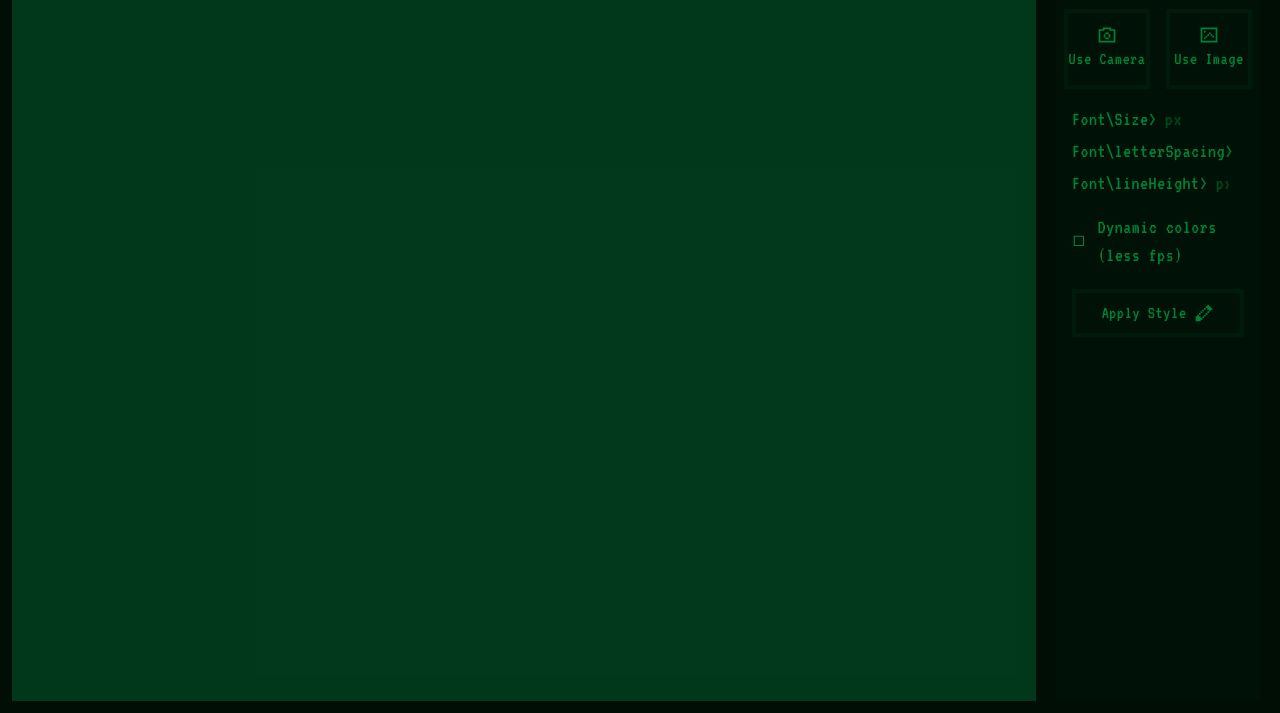
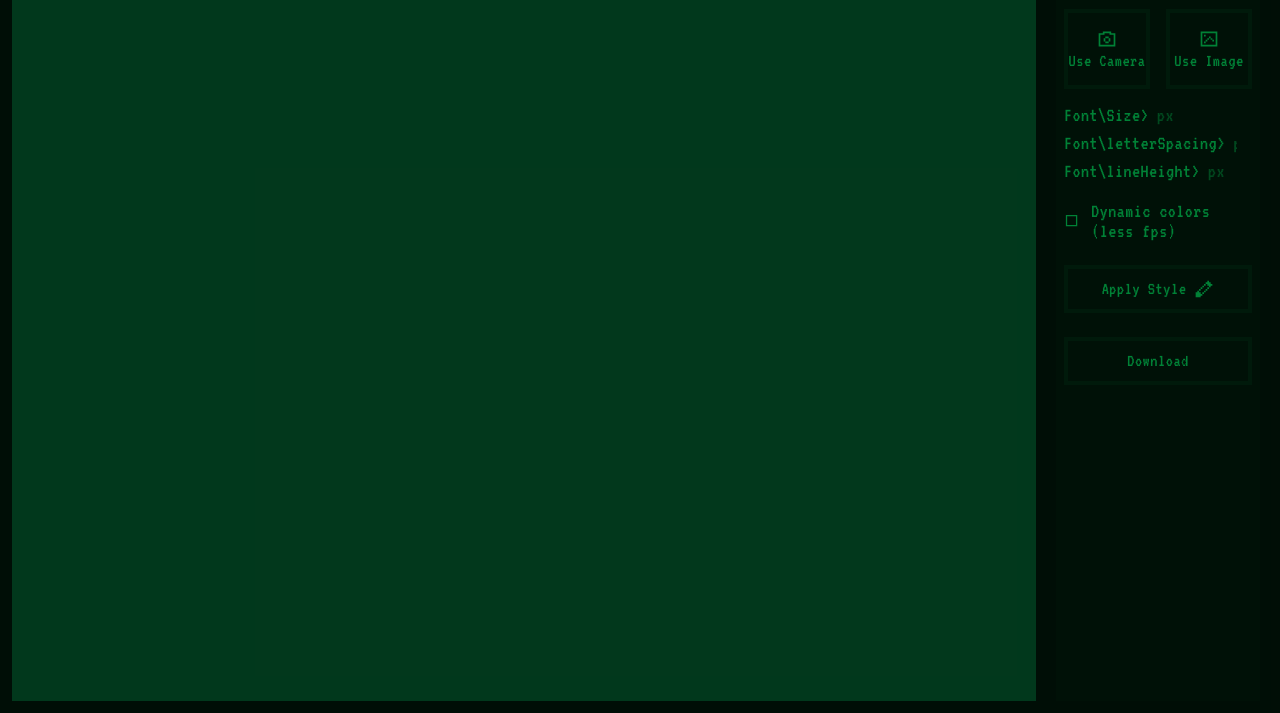
Before and after one commit to arachoxs/AsciiArt, a website: page index.html in a window 1280 px wide. Shown: the part 87-800 px from the top of the page. Drawn offline with Linux system fonts and the light colour scheme.

Commit message:
fix: add download functionality and improve layout styles

```diff
--- a/asciiService.mjs
+++ b/asciiService.mjs
@@ -97,6 +97,13 @@ export function cleanBoard(){
     return;
 }
 
+function downloadFrame(){
+    const asciiCanvas = document.createElement("canvas");
+    const asciiCanvasCtx = asciiCanvas.getContext("2d");
+
+
+}
+
 function asciiFrame(element,width,height,mirror=false){
     if(mirror){
         ctx.save();
@@ -148,7 +155,7 @@ function asciiFrame(element,width,height,mirror=false){
 
                 ascii += `<span style="color:${hex}">${chars[index]}</span>`;
             }else{
-                ascii+=chars[index];
+                ascii += chars[index];
             }
         }
 
@@ -205,7 +212,7 @@ export async function asciiImage(file){
 
     console.log(asciiW,asciiH);
 
-    actualElement = newImage; //esto sirve para el re renderizado cuando se cambian los colores
+    actualElement = newImage; //esto sirve para generar la imagen del ascii art
     asciiFrame(newImage,width,height);
 }
 
@@ -245,6 +252,8 @@ export function asciiVideo(stream) {
     */
 
     //como es un texto necesitamos actualizar continuamente nuestro contenedor
+    actualElement = videoElement;
+
     intervalId = setInterval(() => {
         asciiFrame(videoElement,width,height,true);
     }, REFRESH_RATE_MS);
--- a/index.html
+++ b/index.html
@@ -16,12 +16,11 @@
     <canvas id="canvas-container" class="hidden"></canvas>
 
     <main class="flex bg-green-950/30 min-h-screen md:flex-row flex-col-reverse m-0 w-full">
-        <div class="relative bg-green-400/20 box-border flex items-center justify-center overflow-scroll md:w-8/10 min-h-screen max-h-screen md:min-h-auto md:mx-3 my-3 p-2 md:p-3 max-w-full"> <!--quitar pading x fue para pruebas-->
-            <p id="ascii-container" class="absolute top-0 left-0 md:left-auto mx-auto text-center font-mono"></p>
+        <div class="relative bg-green-400/20 box-border overflow-scroll md:w-8/10 min-h-screen max-h-screen md:min-h-auto md:mx-3 my-3 p-2 max-w-full"> <!--quitar pading x fue para pruebas-->
+            <p id="ascii-container" class="bg-white text-black mx-auto text-center font-mono"></p>
         </div>
         <div class="relative flex-1 flex flex-col max-h-screen text-green-700 min-h-100 bg-green-950/10 ml-2 mr-4 my-3 md:mr-5 md:my-3
             text-[10px]
-            leading-2.5
             tracking-[0.5px]
         ">
             <header class="bg-green-950/30 flex flex-col py-1 w-full h-fit">
@@ -31,19 +30,22 @@
 
             <section class="flex flex-col mt-3 w-full flex-1">
                 <div class="flex justify-around w-full flex-wrap mt-0 px-2 gap-4">
-                    <button id="camera-input" class="flex-1 flex flex-col h-20 justify-center items-center border-4 cursor-pointer border-green-950/30">
+                    <button id="camera-input" class="flex-1 flex flex-col gap-1 h-20 justify-center items-center border-4 cursor-pointer border-green-950/30">
                         <svg fill="none" class="w-5" xmlns="http://www.w3.org/2000/svg" viewBox="0 0 24 24"> <path d="M9 3H7v2H2v16h20V5h-5V3H9zm8 4h3v12H4V7h5V5h6v2h2zm-7 2h4v2h-4V9zm4 6h-4v2h4v-2h2v-4h-2v4zm-6-4h2v4H8v-4z" fill="currentColor"/> </svg>
-                        <p class="text-lg">Use Camera</p>
+                        <p class="text-lg leading-4">Use Camera</p>
                     </button>
 
-                    <label class="flex-1 h-20 flex flex-col justify-center items-center border-4 cursor-pointer border-green-950/30">
+                    <label class="flex-1 h-20 flex flex-col gap-1 justify-center items-center border-4 cursor-pointer border-green-950/30">
                         <input type="file" accept="image/*" id="image-input" class="hidden"/>
-                        <svg fill="none" class="w-5" xmlns="http://www.w3.org/2000/svg" viewBox="0 0 24 24"> <path d="M4 3H2v18h20V3H4zm16 2v14H4V5h16zm-6 4h-2v2h-2v2H8v2H6v2h2v-2h2v-2h2v-2h2v2h2v2h2v-2h-2v-2h-2V9zM8 7H6v2h2V7z" fill="currentColor"/> </svg>
-                        <p class="text-lg">Use Image</p>
+                        <div class="flex flex-col gap-1 justify-center items-center">
+                            <svg fill="none" class="w-5" xmlns="http://www.w3.org/2000/svg" viewBox="0 0 24 24"> <path d="M4 3H2v18h20V3H4zm16 2v14H4V5h16zm-6 4h-2v2h-2v2H8v2H6v2h2v-2h2v-2h2v-2h2v2h2v2h2v-2h-2v-2h-2V9zM8 7H6v2h2V7z" fill="currentColor"/> </svg>
+                            <p class="text-lg leading-4">Use Image</p>
+                        </div>
+
                     </label>
                 </div>
 
-                <form class="flex flex-col mt-4 text-xl gap-1 px-4" id="style-form">
+                <form class="flex flex-col mt-4 text-xl gap-2 px-2 leading-5" id="style-form">
                     <div class="flex gap-2">
                         <label>Font\Size></label>
                         <input class="w-full" name="fontSize" type="number" id="font-size-input" class="w-full" placeholder="px"/>
@@ -69,6 +71,10 @@
                         <svg fill="none" class="w-5" xmlns="http://www.w3.org/2000/svg" viewBox="0 0 24 24"> <path d="M18 2h-2v2h-2v2h-2v2h-2v2H8v2H6v2H4v2H2v6h6v-2h2v-2h2v-2h2v-2h2v-2h2v-2h2V8h2V6h-2V4h-2V2zm0 8h-2v2h-2v2h-2v2h-2v2H8v-2H6v-2h2v-2h2v-2h2V8h2V6h2v2h2v2zM6 16H4v4h4v-2H6v-2z" fill="currentColor"/> </svg>
                     </button>
                 </form>
+
+                <button type="button" id="download-button" class="flex mt-6 mx-2 h-12 gap-2 justify-center items-center border-4 cursor-pointer border-green-950/30">
+                    <p class="text-lg">Download</p>
+                </button>
             </section>
 
         </div>
--- a/script.js
+++ b/script.js
@@ -1,8 +1,10 @@
-import { asciiVideo ,asciiImage, cleanBoard , changeStyle, activateDynamicColors} from "./asciiService.mjs";
+import { asciiVideo ,asciiImage, cleanBoard , changeStyle, activateDynamicColors , downloadFrame} from "./asciiService.mjs";
 
 const cameraButton = document.getElementById("camera-input");
 const styleForm = document.getElementById("style-form");
 const imageInput = document.getElementById("image-input");
+
+const downloadButton = document.getElementById("download-button");
 
 let mediaObj;
 let useCamera = false;
@@ -27,6 +29,10 @@ cameraButton.addEventListener("click", () => {
         cameraDesactivate();
     }
 });
+
+//evento de download button
+
+downloadButton.addEventListener("click", downloadFrame )
 
 function cameraDesactivate(){
     if(mediaObj){
--- a/styles.css
+++ b/styles.css
@@ -11,18 +11,8 @@ svg {
 }
 
 ::-webkit-scrollbar {
-    width: 10px;    /* Ancho para scroll vertical */
-    height: 10px;   /* Alto para scroll horizontal */
-}
-
-::-webkit-scrollbar-track {
-    background: #031a0bbe;
-    border-radius: 10px;
-}
-
-::-webkit-scrollbar-thumb {
-    background: #053015;
-    border-radius: 10px;
+    width: 0;    /* Ancho para scroll vertical */
+    height: 0;   /* Alto para scroll horizontal */
 }
 
 main *{
```
Also changed, not shown: output.css.
